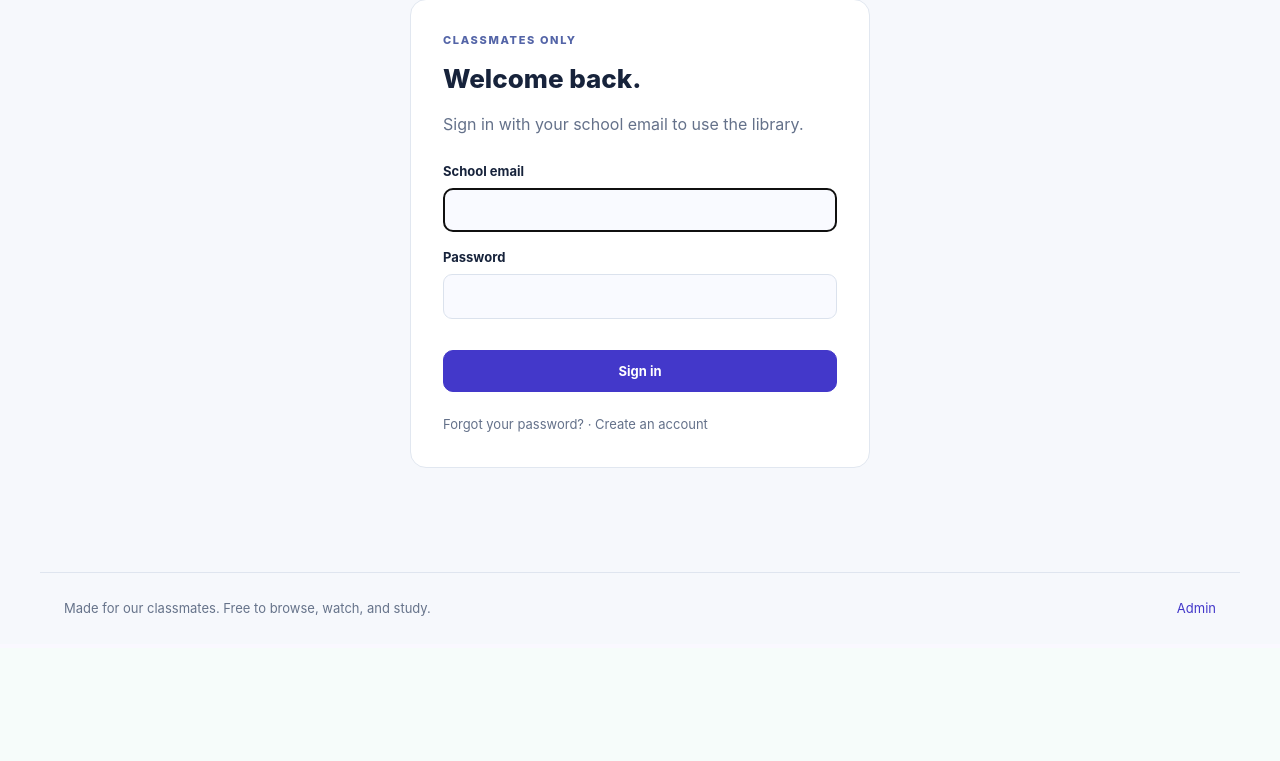
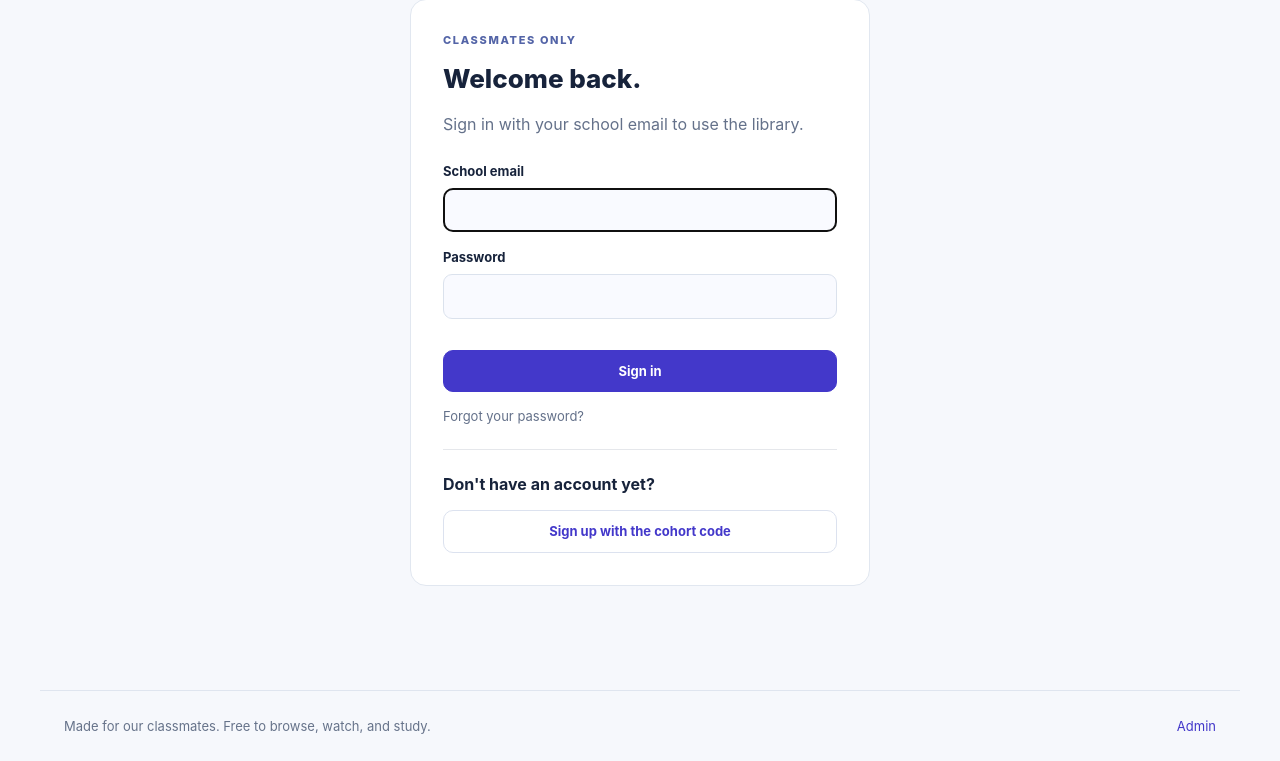
Before and after one commit to Sonwa127/Miva-Build, a FastAPI app: page /login in a window 1280 px wide. Shown: the part 152-913 px from the top of the page. Before the commit the page ends 768 px from the top, so only its background shows below. Run offline with FastAPI, Linux system fonts and the light colour scheme; style sheets or scripts are compiled from the project's sources.

Commit message:
Add clear sign up button on login page

```diff
--- a/frontend/templates/account_login.html
+++ b/frontend/templates/account_login.html
@@ -13,6 +13,9 @@
     {% if error %}<p class="error-message" role="alert">{{ error }}</p>{% endif %}
     <button class="btn" type="submit" style="width:100%;margin-top:16px">Sign in</button>
   </form>
-  <p class="muted" style="font-size:13px;margin-top:22px"><a href="/forgot">Forgot your password?</a> · <a href="/signup">Create an account</a></p>
+  <p class="muted" style="font-size:13px;margin-top:14px"><a href="/forgot">Forgot your password?</a></p>
+  <hr style="border:0;border-top:1px solid #e5e7eb;margin:22px 0">
+  <p style="margin-bottom:12px"><strong>Don't have an account yet?</strong></p>
+  <a class="btn secondary" href="/signup" style="display:block;text-align:center">Sign up with the cohort code</a>
 </section>
 {% endblock %}
```
